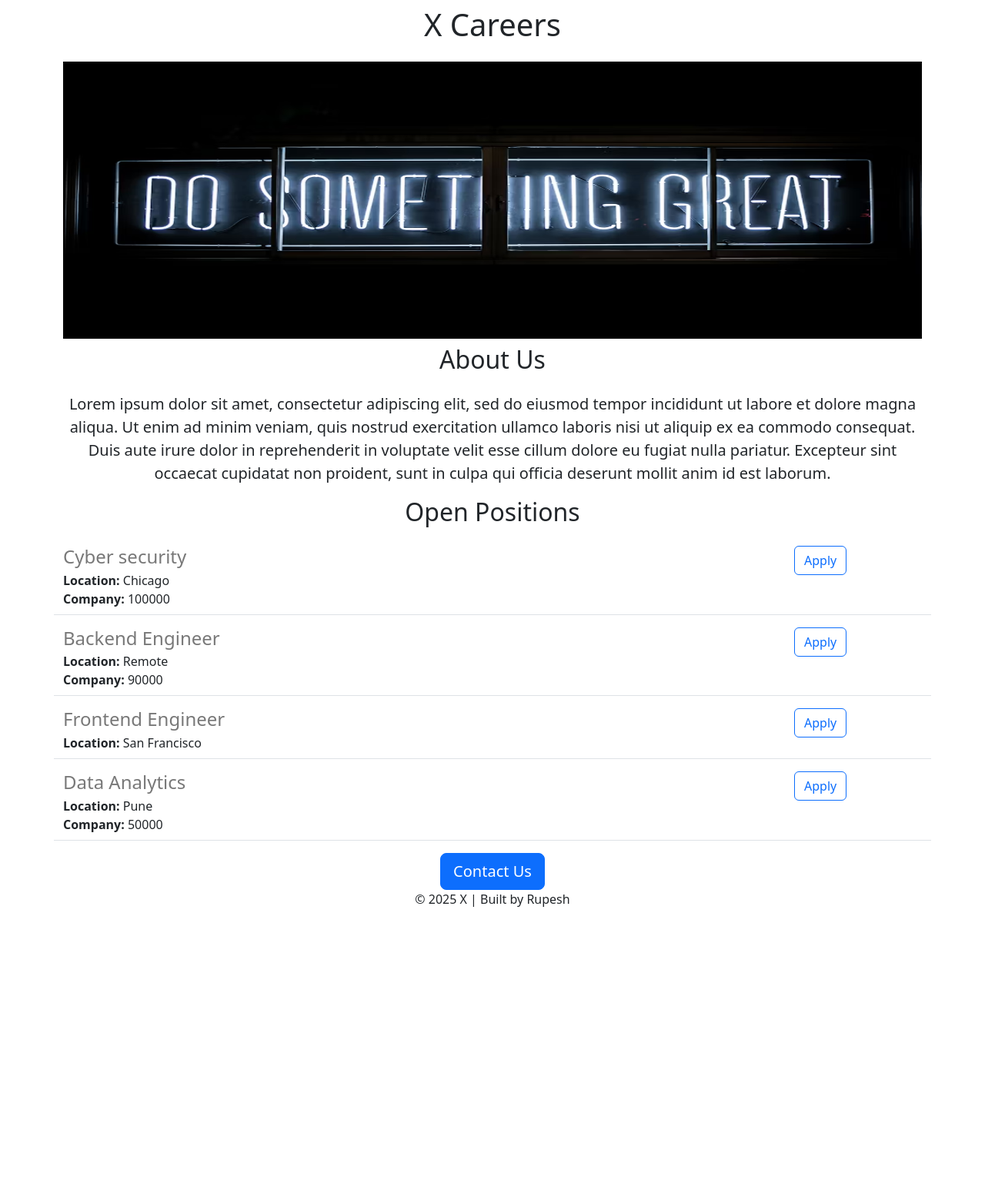
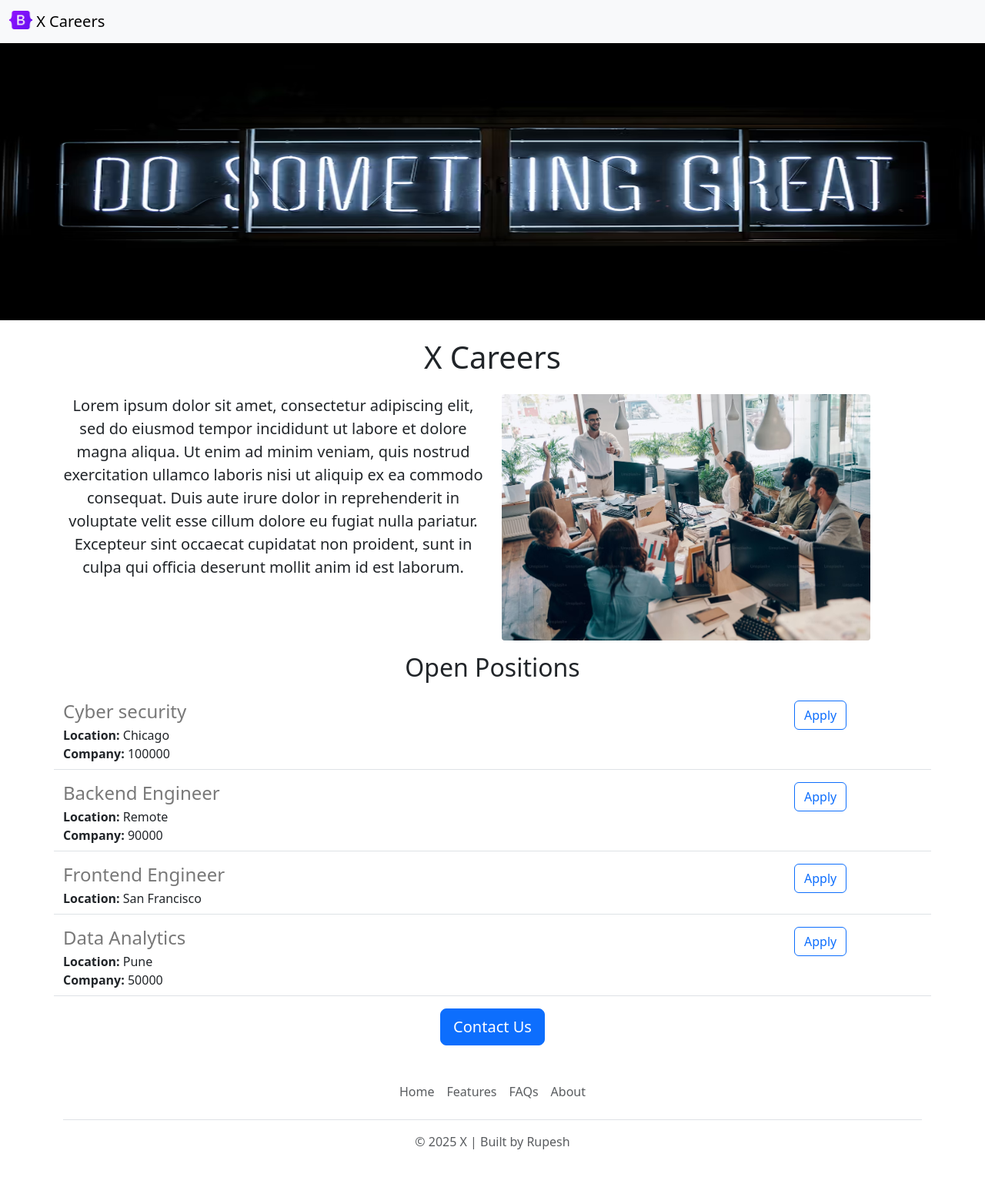
Before and after one commit to Mr-Rupesh/Flask-With-Dynamic-Database, a Flask app: page / in a window 1280 px wide. Shown: the whole page at 77% size. Before the commit the page ends 1178 px from the top, so only its background shows below. Run offline with Flask 3, Linux system fonts and the light colour scheme.

Commit message:
Functional and Asthetical Improvement

```diff
--- /dev/null
+++ b/templates/footer.html
@@ -0,0 +1,28 @@
+<!DOCTYPE html>
+<html lang="en">
+<head>
+    <meta charset="UTF-8">
+    <title>Title</title>
+</head>
+<body>
+    <div class="container">
+      <footer class="py-3 my-4">
+        <ul class="nav justify-content-center border-bottom pb-3 mb-3">
+          <li class="nav-item">
+            <a href="#" class="nav-link px-2 text-body-secondary">Home</a>
+          </li>
+          <li class="nav-item">
+            <a href="features.html" class="nav-link px-2 text-body-secondary">Features</a>
+          </li>
+          <li class="nav-item">
+            <a href="faqs.html" class="nav-link px-2 text-body-secondary">FAQs</a>
+          </li>
+          <li class="nav-item">
+            <a href="about.html" class="nav-link px-2 text-body-secondary">About</a>
+          </li>
+        </ul>
+        <p class="text-center text-body-secondary">&copy; 2025 X | Built by Rupesh</p>
+      </footer>
+    </div>
+</body>
+</html>
--- a/templates/home.html
+++ b/templates/home.html
@@ -9,18 +9,26 @@
         #banner {
             height: 360px !important;
             width: 100%;
+            margin-bottom: 16px;
         }
     </style>
 </head>
 <body>
+    {% include 'nav.html' %}
+    <img class="img-fluid" id="banner" src="../static/banner.png" height="320" alt="rr">
     <div class="container">
         <h1 class=" text-center mt-2 mb-4">{{ company_name }} Careers</h1>
 
-        <img class="img-fluid" id="banner" src="../static/banner.png" height="320" alt="rr">
-        <h2 class="text-center mt-2 mb-4">About Us</h2>
+        <div class="row" style="margin-bottom: 16px">
+            <div class="col-md-6">
         <p class="lead text-center">
             Lorem ipsum dolor sit amet, consectetur adipiscing elit, sed do eiusmod tempor incididunt ut labore et dolore magna aliqua. Ut enim ad minim veniam, quis nostrud exercitation ullamco laboris nisi ut aliquip ex ea commodo consequat. Duis aute irure dolor in reprehenderit in voluptate velit esse cillum dolore eu fugiat nulla pariatur. Excepteur sint occaecat cupidatat non proident, sunt in culpa qui officia deserunt mollit anim id est laborum.
         </p>
+            </div>
+            <div class=" col-md-6">
+            <img src="/static/people.png" style="height: 320px; border-radius: 4px" alt="people">
+            </div>
+        </div>
 
         <h2 class="text-center mt-2 mb-4">Open Positions</h2>
         <div>
@@ -29,10 +37,12 @@
             {% endfor %}
         </div>
         <div class="text-center">
-            <button class="btn btn-primary btn-lg">Contact Us</button>
-            <p>&copy; 2025 {{ company_name }} | Built by Rupesh</p>
+            <a href="mailto:mmaharaj880@gmail.com?subject=Question%20about%20job%20openings%20&body=My%20Name%20%3A%20%3CEnter%20Name%20Here%3E%0D%0AMy%20Resume%20Question%20%3A%20%3CEnter%20Your%20Question%20here%3E"
+               class="btn btn-primary btn-lg">Contact Us</a>
+
         </div>
     </div>
+    {% include 'footer.html' %}
 </body>
 </body>
 </html>
--- a/templates/jobitem.html
+++ b/templates/jobitem.html
@@ -20,7 +20,8 @@
              {% endif %}
         </div>
         <div class="col-2">
-             <button type="button" class="btn btn-outline-primary">Apply</button>
+             <a href="mailto:mmaharaj880@gmail.com?subject=Apply%20for%20{{job['title']}}&body=My%20Name%20%3A%20%3CEnter%20Name%20Here%3E%0D%0AMy%20Resume%20Link%20%3A%20%3CEnter%20Resume%20link%3E%0D%0AMy%20linkdin%20Link%20%3A%20%3CEnter%20linkdin%20link%3E"
+                type="button" class="btn btn-outline-primary">Apply</a>
         </div>
      </div>
 
--- /dev/null
+++ b/templates/nav.html
@@ -0,0 +1,9 @@
+<nav class="navbar bg-body-tertiary shadow-fm fixed-top bg-white">
+  <div class="container-fluid">
+    <a class="navbar-brand" href="#">
+      <img src="/static/img.png "alt="Logo" width="30" height="24" class="d-inline-block align-text-top">
+      X Careers
+    </a>
+  </div>
+</nav>
+<div style="height: 56px"></div>
```
Also changed, not shown: templates/about.html (added, +10 -0 lines), templates/faqs.html (added, +10 -0 lines), templates/features.html (added, +10 -0 lines), static/img.png (added), static/people.png (added).
